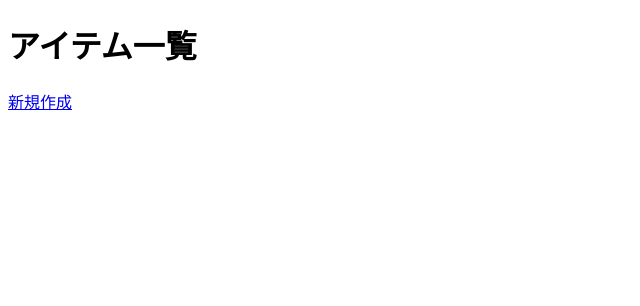
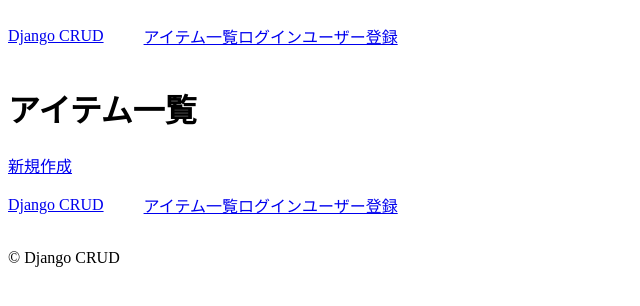
Before and after one commit to kiyoshion/django-webpack, a Django app: page /item/ in a window 1280 px wide. Shown: the top 306 px of the page, without its empty margins (0-640 px from the left). Run offline with Django 3.2, Linux system fonts and the light colour scheme; data that the repository does not hold is empty; parts of the project's set-up code (start-up, migrations or seed data) failed here and were passed over; some libraries are stand-ins or nearby versions.

Commit message:
Add layouts

```diff
--- a/app/templates/base.html
+++ b/app/templates/base.html
@@ -10,8 +10,10 @@
 
 </head>
 <body>
+  {% include 'layouts/_header.html' %}
   {% block content %}
   {% endblock %}
+  {% include 'layouts/_footer.html' %}
   <script src="https://cdnjs.cloudflare.com/ajax/libs/tagify/4.2.0/tagify.min.js"></script>
   <script src="https://cdnjs.cloudflare.com/ajax/libs/tagify/4.2.0/tagify.polyfills.min.js"></script>
   {% block extrajs %}{% endblock %}
--- /dev/null
+++ b/app/templates/layouts/_footer.html
@@ -0,0 +1,7 @@
+<footer>
+  <div style="display:flex;align-items:center;">
+    <div><a href="{% url 'index' %}">Django CRUD</a></div>
+    {% include './_nav.html' %}
+  </div>
+  <p>&copy; Django CRUD</p>
+</footer>
--- /dev/null
+++ b/app/templates/layouts/_header.html
@@ -0,0 +1,6 @@
+<header>
+  <div style="display:flex;align-items:center;">
+    <div><a href="{% url 'index' %}">Django CRUD</a></div>
+    {% include './_nav.html'  %}
+  </div>
+</header>
--- /dev/null
+++ b/app/templates/layouts/_nav.html
@@ -0,0 +1,12 @@
+<nav>
+  <ul style="list-style:none;display:flex;">
+    <li><a href="{% url 'item.list' %}">アイテム一覧</a></li>
+    {% if user.is_authenticated %}
+    <li><a href="{% url 'home' %}">マイページ</a></li>
+    <li><a href="{% url 'account_logout' %}">ログアウト</a></li>
+    {% else %}
+    <li><a href="{% url 'account_login' %}">ログイン</a></li>
+    <li><a href="{% url 'account_signup' %}">ユーザー登録</a></li>
+    {% endif %}
+  </ul>
+</nav>
```
Also changed, not shown: 1 other file.
